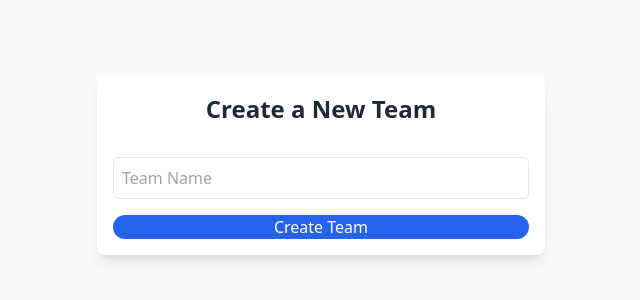
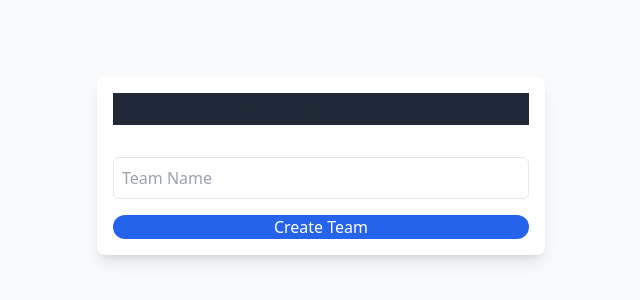
Before and after one commit to Zaki2409/team-employee-management-app, a Next.js app: page /teams in a window 1280 px wide. Shown: the part 234-534 px from the top of the page, without its empty margins (319-959 px from the left). Built offline with nearby package versions, Linux system fonts and the light colour scheme; no server answers.

Commit message:
UI update

```diff
--- a/app/teams/page.tsx
+++ b/app/teams/page.tsx
@@ -39,7 +39,7 @@ export default function CreateTeam() {
   return (
     <div className="flex flex-col items-center justify-center min-h-screen">
       <form onSubmit={handleSubmit} className="card w-full max-w-md">
-        <h1 className="text-2xl font-bold">Create a New Team</h1>
+        <h1 className="text-2xl font-bold bg-gray-800">Create a New Team</h1>
         <input
           type="text"
           value={name}
```
